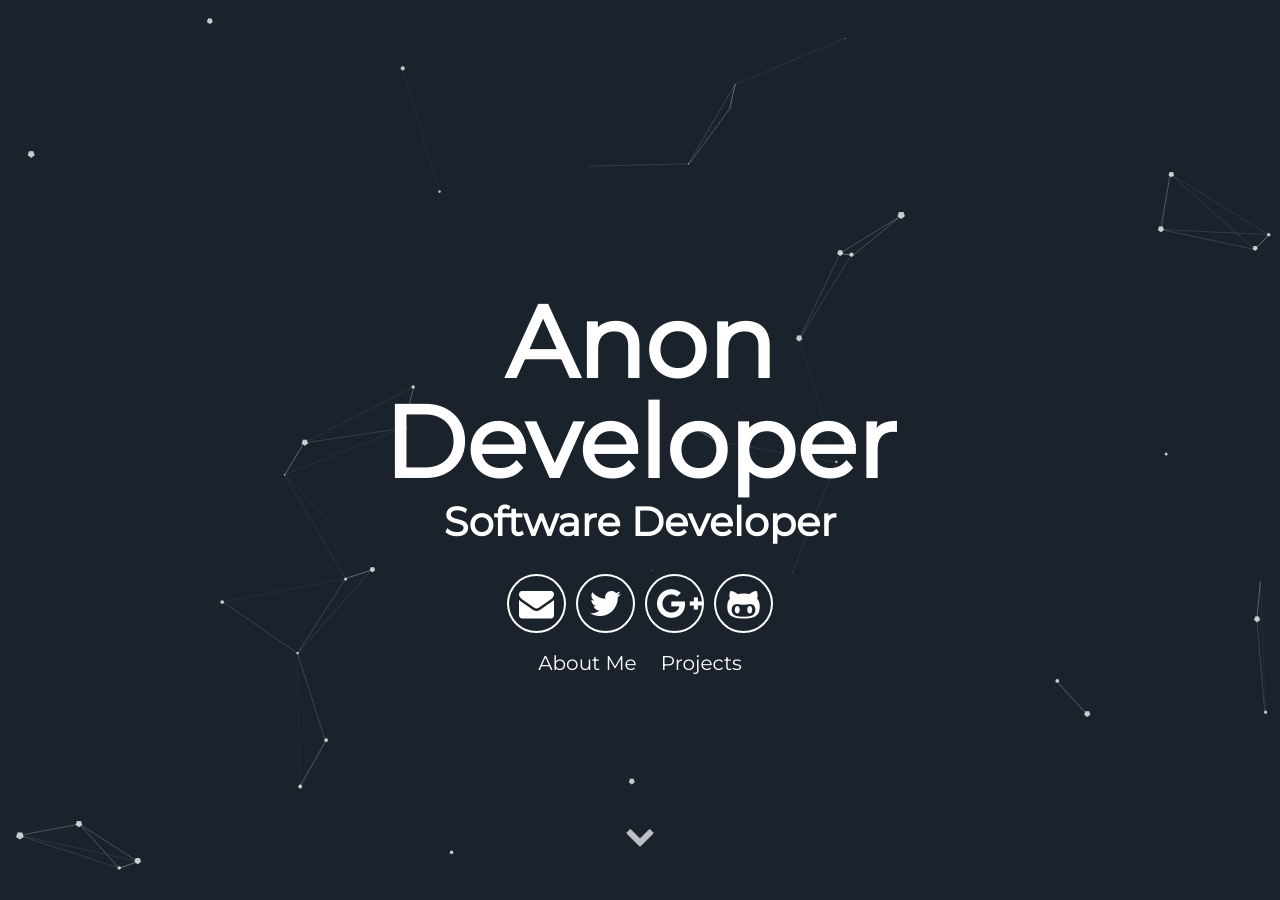
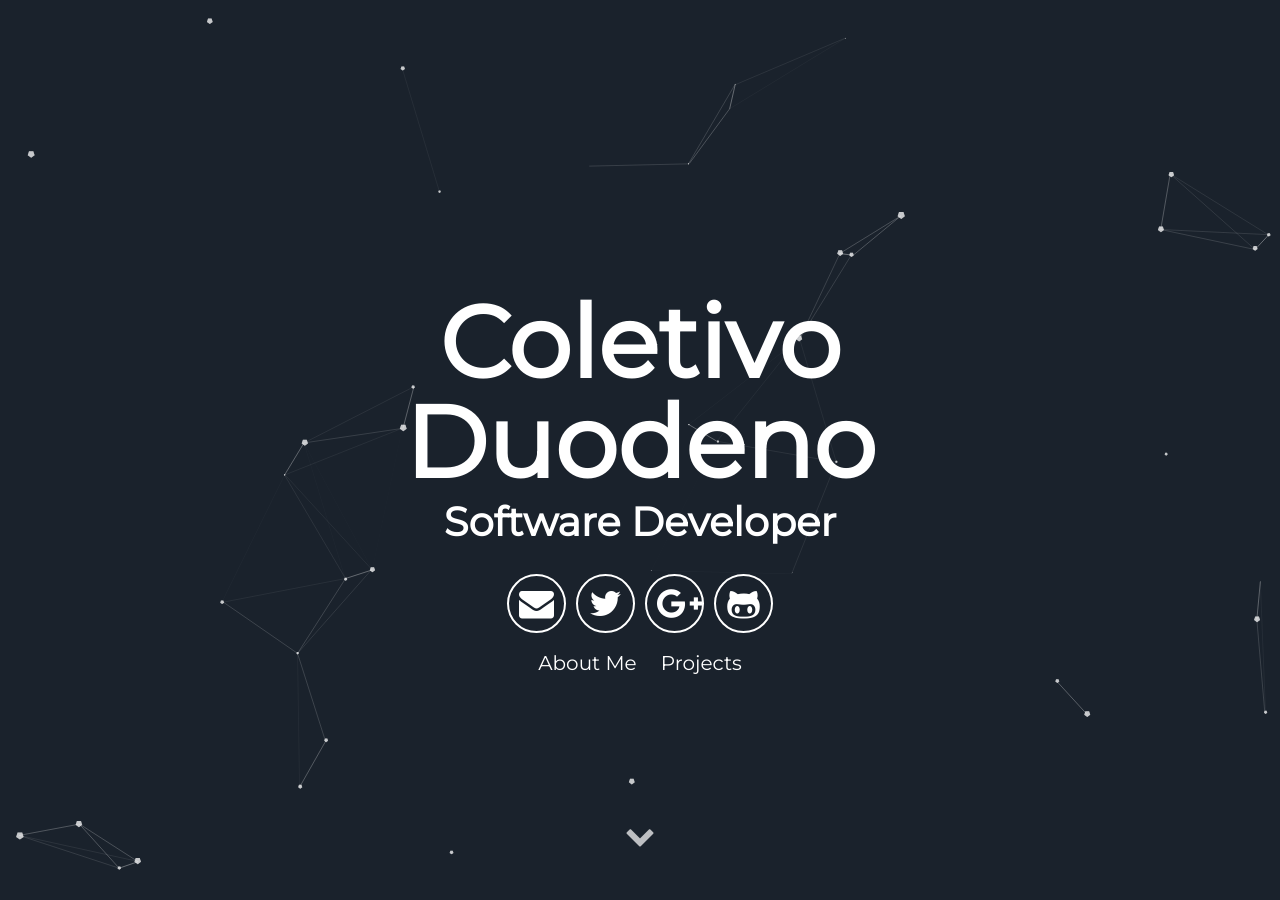
Before and after one commit to pamelapaulinocerejo/coletivo-duodeno.github.io, a Jekyll site: the page built from index.html, in a window 1280 px wide and 900 px high. Built offline with Jekyll 4.4.1, drawn with Linux system fonts in a browser that asks for light colours; some of the changed text lies outside the part shown.

Commit message:
Update _config.yml

```diff
--- a/_config.yml
+++ b/_config.yml
@@ -5,7 +5,7 @@ description: A blog about lorem ipsum dolor sit amet
 # url: "localhost:3000" # the base hostname & protocol for your site e.g. http://willianjusten.com.br
 
 # User settings
-username: Anon Developer
+username: Coletivo Duodeno
 user_description: Bicycle rights irony actually neutra typewriter lyft. Man bun taxidermy put a bird on it, umami yr ramps pop-up ugh bushwick chia lo-fi. Occupy bitters pour-over snackwave you probably haven't heard of them small batch. Cornhole mustache man bun letterpress echo park VHS.
 user_title: Software Developer
 email: anon@anon.com
```
